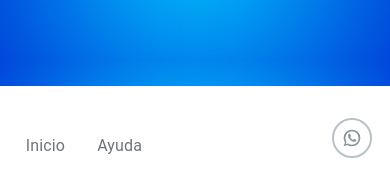
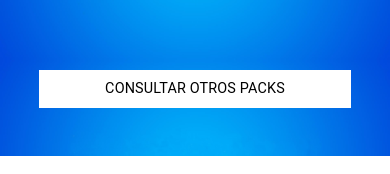
Before and after one commit to TomAnd18/Pavos-Fortnite-React, a React (Create React App) app: page / in a window 390 px wide. Shown: the part 4069-4243 px from the top of the page. Built offline with nearby package versions, Linux system fonts and the light colour scheme.

Commit message:
proyecto terminado

```diff
--- a/src/components/layout/Footer.jsx
+++ b/src/components/layout/Footer.jsx
@@ -16,7 +16,7 @@ export default function Footer() {
               <div className='seccion-img'>
                 <div className='img-container-down-footer'>
                   <a
-                    href={`https://wa.me/+542216748479/?text=Hola!%20Quiero%20comprar%20un%20pack%20de%20tu%20pagina`}
+                    href={`https://wa.me/+542216748479/?text=Hola!%20Quiero%20comprar%20un%20pack%20de%20su%20pagina%20Pavitos`}
                     target="_blank"
                     rel="noopener noreferrer"
                   >
--- a/src/components/pages/Tienda.jsx
+++ b/src/components/pages/Tienda.jsx
@@ -51,8 +51,12 @@ export default function Tienda() {
                 ))
               }
             </div>
-            <div>
-
+            <div className='consultar-container-tienda'>
+              <a
+                  href={`https://wa.me/+542216748479/?text=Hola!%20Quiero%20comprar%20un%20pack%20de%20su%20pagina%20Pavitos`}
+                  target="_blank"
+                  rel="noopener noreferrer"
+              > Consultar otros packs </a>
             </div>
         </div>
     </>
--- a/src/styles/pages/tienda.css
+++ b/src/styles/pages/tienda.css
@@ -72,6 +72,32 @@
     margin-bottom: 3rem;
 }
 
+.consultar-container-tienda {
+    width: 100%;
+    display: flex;
+    justify-content: center;
+    padding: 3rem 0;
+}
+
+.consultar-container-tienda a {
+    text-decoration: none;
+    color: #000;
+    padding: 0.5rem 5rem;
+    border: none;
+    background: #fff;
+    cursor: pointer;
+    outline: 0 solid #fff;
+    transition: 0.1s all ease-in-out;
+    font-size: 1.5rem;
+    text-transform: uppercase;
+}
+
+.consultar-container-tienda a:hover{
+    outline-width: 4px;
+    outline-offset: 3px ;
+    transition: 0.1s all ease-in-out;
+}
+
 /* .tittles-tienda h4 {
     margin: 0;
     padding: 0;
@@ -106,4 +132,15 @@
     .club-container {
         justify-content: center;
     }
+
+    .consultar-container-tienda {
+        padding: 1rem 0rem;
+    }
+
+    .consultar-container-tienda a {
+        width: 80%;
+        text-align: center;
+        padding: 0.5rem 0;
+        font-size: 0.9rem;
+    }
 }
```
